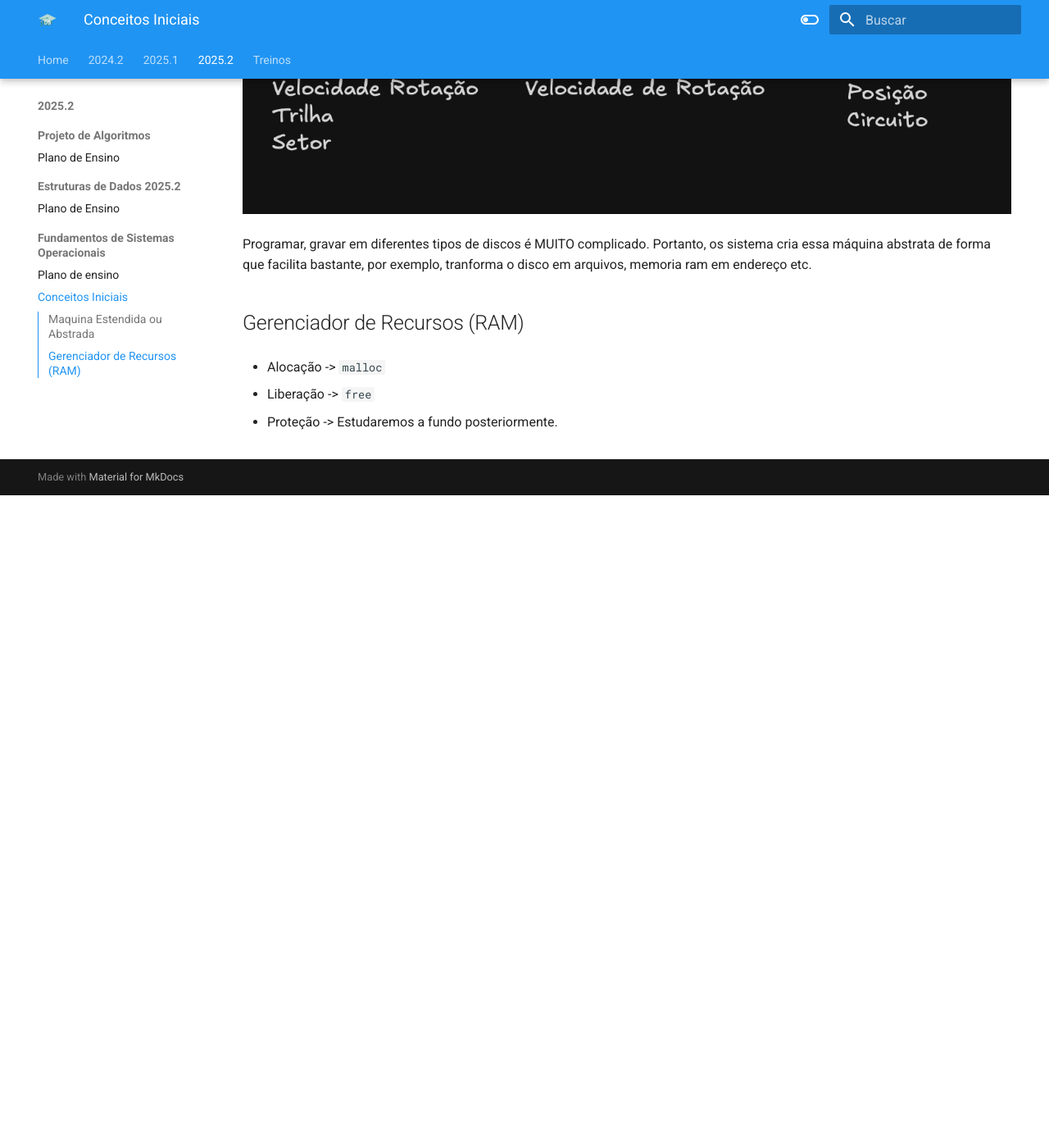
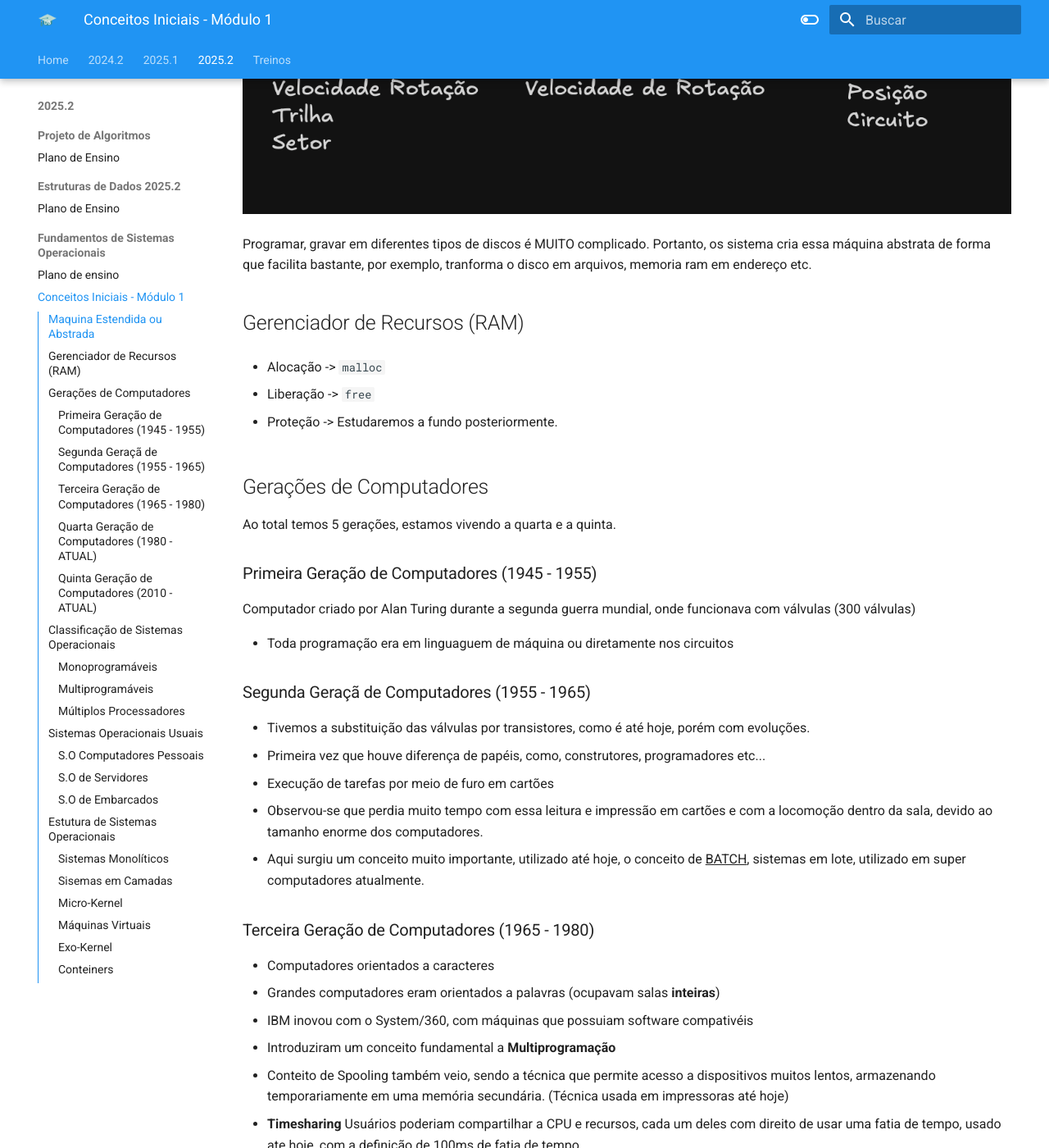
Before and after one commit to Diogo-Barboza/VSFGA, an MkDocs documentation site: the page built from docs/sections/2025.2/FSO/conceitosIniciais.md, in a window 1280 px wide and 1400 px high, scrolled down 1274 px. Shown: the whole window at 82% size. Built offline with MkDocs 1.6.1 and Material for MkDocs 9.7.7, drawn with Linux system fonts in a browser that asks for light colours; before the commit the page ends 1878 px from its top, so only the background shows below that; some of the changed text lies outside the part shown.

Commit message:
FSO - MODULO 1

```diff
--- a/docs/sections/2025.2/FSO/conceitosIniciais.md
+++ b/docs/sections/2025.2/FSO/conceitosIniciais.md
@@ -17,3 +17,141 @@ Programar, gravar em diferentes tipos de discos é MUITO complicado. Portanto, o
 - Liberação -> `free`
 
 - Proteção -> Estudaremos a fundo posteriormente.
+
+## Gerações de Computadores
+
+Ao total temos 5 gerações, estamos vivendo a quarta e a quinta.
+
+### Primeira Geração de Computadores (1945 - 1955)
+
+Computador criado por Alan Turing durante a segunda guerra mundial, onde funcionava com válvulas (300 válvulas)
+
+- Toda programação era em linguaguem de máquina ou diretamente nos circuitos
+
+### Segunda Geraçã de Computadores (1955 - 1965)
+
+- Tivemos a substituição das válvulas por transistores, como é até hoje, porém com evoluções.
+- Primeira vez que houve diferença de papéis, como, construtores, programadores etc...
+- Execução de tarefas por meio de furo em cartões
+- Observou-se que perdia muito tempo com essa leitura e impressão em cartões e com a locomoção dentro da sala, devido ao tamanho enorme dos computadores.
+- Aqui surgiu um conceito muito importante, utilizado até hoje, o conceito de <u>BATCH</u>, sistemas em lote, utilizado em super computadores atualmente.
+
+### Terceira Geração de Computadores (1965 - 1980)
+
+- Computadores orientados a caracteres
+- Grandes computadores eram orientados a palavras (ocupavam salas **inteiras**)
+- IBM inovou com o System/360, com máquinas que possuiam software compativéis
+- Introduziram um conceito fundamental a **Multiprogramação**
+- Conteito de Spooling também veio, sendo a técnica que permite acesso a dispositivos muitos lentos, armazenando temporariamente em uma memória secundária. (Técnica usada em impressoras até hoje)
+- **Timesharing** Usuários poderiam compartilhar a CPU e recursos, cada um deles com direito de usar uma fatia de tempo, usado ate hoje, com a definição de 100ms de fatia de tempo
+- **MULTICS** -> Pai dos sistemas operacionais de hoje
+
+### Quarta Geração de Computadores (1980 - ATUAL)
+
+- Desenvolvimento em larga escala (LSI)
+- Houve Popularização de computadores pessoais
+- IBM no mercado de microcomputadores
+- Intel surge como grande referência como fabricante de processadores
+- Primeiras interfaces gráficas, como Windows
+
+### Quinta Geração de Computadores (2010 - ATUAL)
+
+- NOKIA surge como fabricante, de forma muito influente
+- Apple e Google dominam os smartphones
+- Conceitos em SO nao mudaram com essa geração
+
+## Classificação de Sistemas Operacionais
+
+- Sistemas Monoprogramáveis
+- Sistemas Multiprogramáveis
+- Sistemas com Múltiplos Processadores
+
+### Monoprogramáveis
+
+- Voltado à execução de um único programa
+- Raiz nos computadores dos anos 60
+
+### Multiprogramáveis
+
+- Permite recursos computacionais sejam compartilhados entre vários usuários e dispositivos.
+
+Então surge alguns sistemas para apoiar, sendo eles.
+
+- Sistemas Batch, onde se caracteriza por não exigir interação com usuário
+- Sistemas de Tempo, Caracterizado pela gerência de processos
+- Sistemas em Tempo Real, Como por exemplo de Controle Áereo
+
+### Múltiplos Processadores
+
+- 2 ou mais processadores interligados
+- Vários programas rodando ao mesmo tempo
+
+## Sistemas Operacionais Usuais
+
+- S.O Computadores pessoais
+- S.O de Servidores
+- S.O de Embarcados
+
+### S.O Computadores Pessoais
+
+- Voltados a uso simultâneo de apenas 1 usuário por vez
+- Windows, Linux: Ubuntu, Fedora
+
+### S.O de Servidores
+
+- Objetivo é servir o maior número de usuários ao mesmo tempo
+- Windows Server, Linux: CentOS, Red Hat
+
+### S.O de Embarcados
+
+- Voltados para dispositivos que não aparentam ser um computador (TV, Micro-Ondas, Celulares, Smartphones)
+- PalmOS, Windows CE, Android, IOS, Windows Phone
+
+## Estutura de Sistemas Operacionais
+
+- Sistemas Monolíticos
+- Sisemas em Camadas
+- Micro-Kernel
+- Máquinas Virtuais
+- Exo-Kernel
+- Conteiners
+
+### Sistemas Monolíticos
+
+- Organização de SO mais comum
+- S.O roda em modo protegido, o resto em modo usuário
+- Melhor organização para tempo de resposta
+- Todos os procedimentos do núcleo são visíveis a todos os outros
+- Necessitam de "Módulos de Kernel", dados que são inseridos pelo ROOT no Kernel
+
+### Sisemas em Camadas
+
+- Organizado em camadas funcionais
+- Cada camada faz chamada a camada inferior
+
+![Sistemas em camadas](../../../images/SistCamadas.png)
+
+### Micro-Kernel
+
+- Maior parte do SO, implementada a nível de usuário (processos clientes)
+- Falhas em um servidor de arquivos não afeta o kernel
+- Alta adaptabilidade a sistemas distribuídos
+- Difícil implementação, mas relativa popularidade no meio
+
+### Máquinas Virtuais
+
+- Os sistemas operacionais estruturados como máquinas virtuais possuem, no mais baixo nível, um monitor de máquina virtual, inclusive é feito via Hardware.
+- Em cima do monitor, várias máquinas virtuais podem ser utilizadas
+
+![Máquina Virtual](../../../images/maquinaVirtual.png)
+
+### Exo-Kernel
+
+- Uma outra estratégia é dividir: uma máquina virtual recebe blocos de disco de 0 a 1023 e a outra de 1023 a 2047
+- Desta forma, inserimos um software em modo protegido que apenas garante que os recursos são divididos entre os usuários
+- Expõe o hardware às aplicações / ao espaço de usuário
+
+### Conteiners
+
+- Um concorrente das máquinas virtuais são os contêineres (Ex: Docker, Podman).
+- Frequentemente, utiliza-se máquinas virtuais para isolar as aplicações em execução na mesma máquina
--- a/mkdocs.yml
+++ b/mkdocs.yml
@@ -34,7 +34,7 @@ nav:
       - Plano de Ensino: sections/2025.2/EDA2/planoEnsino.md
     - Fundamentos de Sistemas Operacionais:
       - Plano de ensino: sections/2025.2/FSO/planoEnsino.md
-      - Conceitos Iniciais: sections/2025.2/FSO/conceitosIniciais.md
+      - Conceitos Iniciais - Módulo 1: sections/2025.2/FSO/conceitosIniciais.md
   - Treinos:
     - Início: sections/treino/treinoshome.md
     - Peito e Tríceps: sections/treino/A.md
```
Also changed, not shown: docs/images/SistCamadas.png (added), docs/images/maquinaVirtual.png (added).
